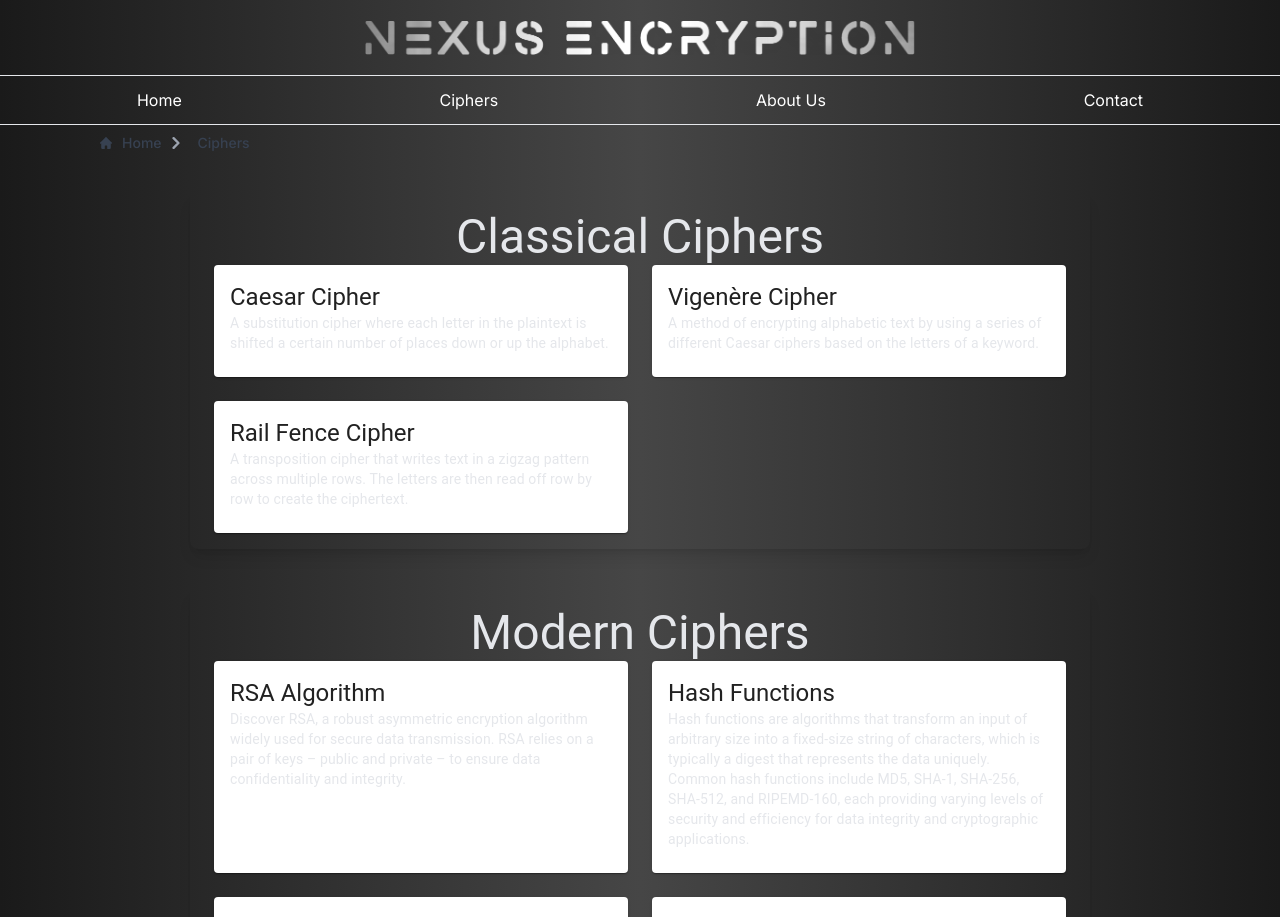
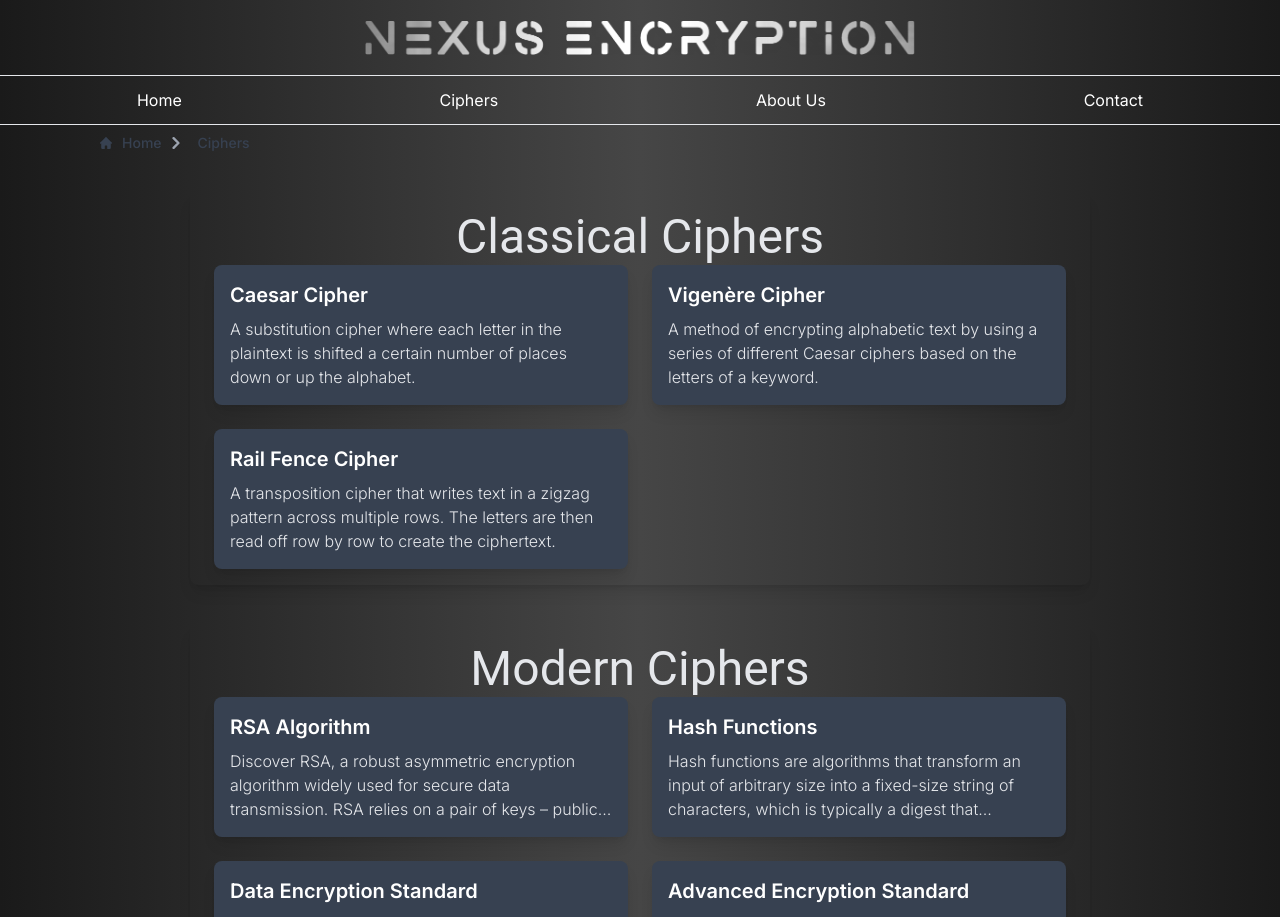
Before and after one commit to abdulmohiz01/nexus-encryption, a Next.js app: page /ciphers in a window 1280 px wide. Shown: the top 917 px of the page. Built offline with nearby package versions, Linux system fonts and the light colour scheme.

Commit message:
removed mui cards

```diff
--- a/src/app/ciphers/(ciphers)/cipher.js
+++ b/src/app/ciphers/(ciphers)/cipher.js
@@ -53,23 +53,18 @@ const CipherPage = () => {
                 <Typography variant="h3" component="h1" className="text-center mb-6 text-gray-200">Classical Ciphers</Typography>
                 <div className="grid grid-cols-1 md:grid-cols-2 gap-6">
                     {classicalCiphers.map((cipher, index) => (
-                        <Card
-                            key={index}
-                            className="bg-gray-700 text-white rounded-lg shadow-lg"
-                        >
-                            <CardActionArea>
-                                <Link href={cipher.link} passHref>
-                                    <CardContent>
-                                        <Typography variant="h5" component="div" className="mb-2">
+                        <div key={index} className="bg-gray-700 text-white font-light rounded-lg shadow-lg overflow-hidden" >
+                            <Link href={cipher.link} className="block hover:bg-gray-600 transition duration-300">
+                                <div className="p-4">
+                                    <h5 className="text-xl font-semibold mb-2">
                                         {cipher.name}
-                                        </Typography>
-                                        <Typography variant="body2" className='text-gray-200'>
+                                    </h5>
+                                    <p className="text-gray-200 line-clamp-3">
                                         {cipher.description}
-                                        </Typography>
-                                    </CardContent>
+                                    </p>
+                                </div>
                             </Link>
-                            </CardActionArea>
-                        </Card>
+                        </div>
                     ))}
                 </div>
             </Container>
@@ -79,23 +74,19 @@ const CipherPage = () => {
                 </Typography>
                 <div className="grid grid-cols-1 md:grid-cols-2 gap-6">
                     {modernCiphers.map((cipher, index) => (
-                        <Card
-                            key={index}
-                            className="bg-gray-700 text-white rounded-lg shadow-lg"
-                        >
-                            <CardActionArea>
-                                <Link href={cipher.link} passHref>
-                                    <CardContent>
-                                        <Typography variant="h5" component="div" className="mb-2">
+                        <div key={index} className="bg-gray-700 text-white font-light rounded-lg shadow-lg overflow-hidden">
+                            <Link href={cipher.link} className="block hover:bg-gray-600 transition duration-300">
+                                <div className="p-4">
+                                    <h5 className="text-xl font-semibold mb-2">
                                         {cipher.name}
-                                        </Typography>
-                                        <Typography variant="body2" className='text-gray-200'>
+                                    </h5>
+                                    <p className="text-gray-200 line-clamp-3">
                                         {cipher.description}
-                                        </Typography>
-                                    </CardContent>
+                                    </p>
+                                </div>
                             </Link>
-                            </CardActionArea>
-                        </Card>
+                        </div>
+
                     ))}
                 </div>
             </Container>
--- a/src/app/globals.css
+++ b/src/app/globals.css
@@ -13,6 +13,11 @@ body {
   );
   background-repeat: no-repeat;
   color: white;
+}
+
+.card {
+  --tw-bg-opacity: 1;
+  background-color: rgb(55 65 81 / var(--tw-bg-opacity)) /* #374151 */;
 }
 
 ::-webkit-scrollbar {
```
Lines whose indentation alone changed are shown as unchanged.
